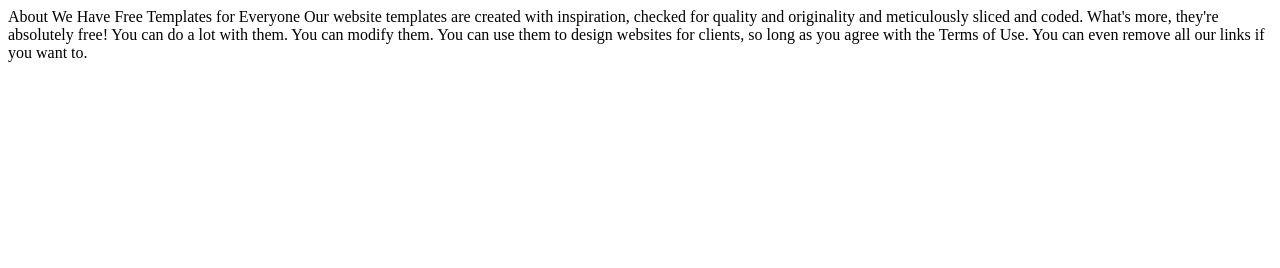
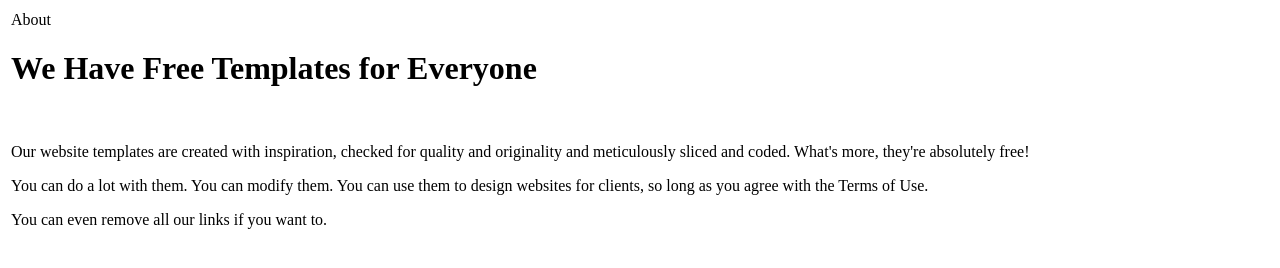
Before and after one commit to Nallathambi81/Senior-SQL-Developer, a plain HTML site: page index.html in a window 1280 px wide. Drawn offline with Linux system fonts and the light colour scheme.

Commit message:
Update index.html

```diff
--- a/index.html
+++ b/index.html
@@ -1,6 +1,6 @@
-<html><head></head><body>About
-We Have Free Templates for Everyone
-
-Our website templates are created with inspiration, checked for quality and originality and meticulously sliced and coded. What's more, they're absolutely free!
-You can do a lot with them. You can modify them. You can use them to design websites for clients, so long as you agree with the Terms of Use.
-You can even remove all our links if you want to. </body></html>
+<html><head></head><body>
+  <table border="0"><tr><td><p>About</p><p>
+<h1>We Have Free Templates for Everyone</h1></br></p><p>
+Our website templates are created with inspiration, checked for quality and originality and meticulously sliced and coded. What's more, they're absolutely free! </p><p>
+You can do a lot with them. You can modify them. You can use them to design websites for clients, so long as you agree with the Terms of Use.</p><p>
+    You can even remove all our links if you want to. </p></td></tr></table></body></html>
```
